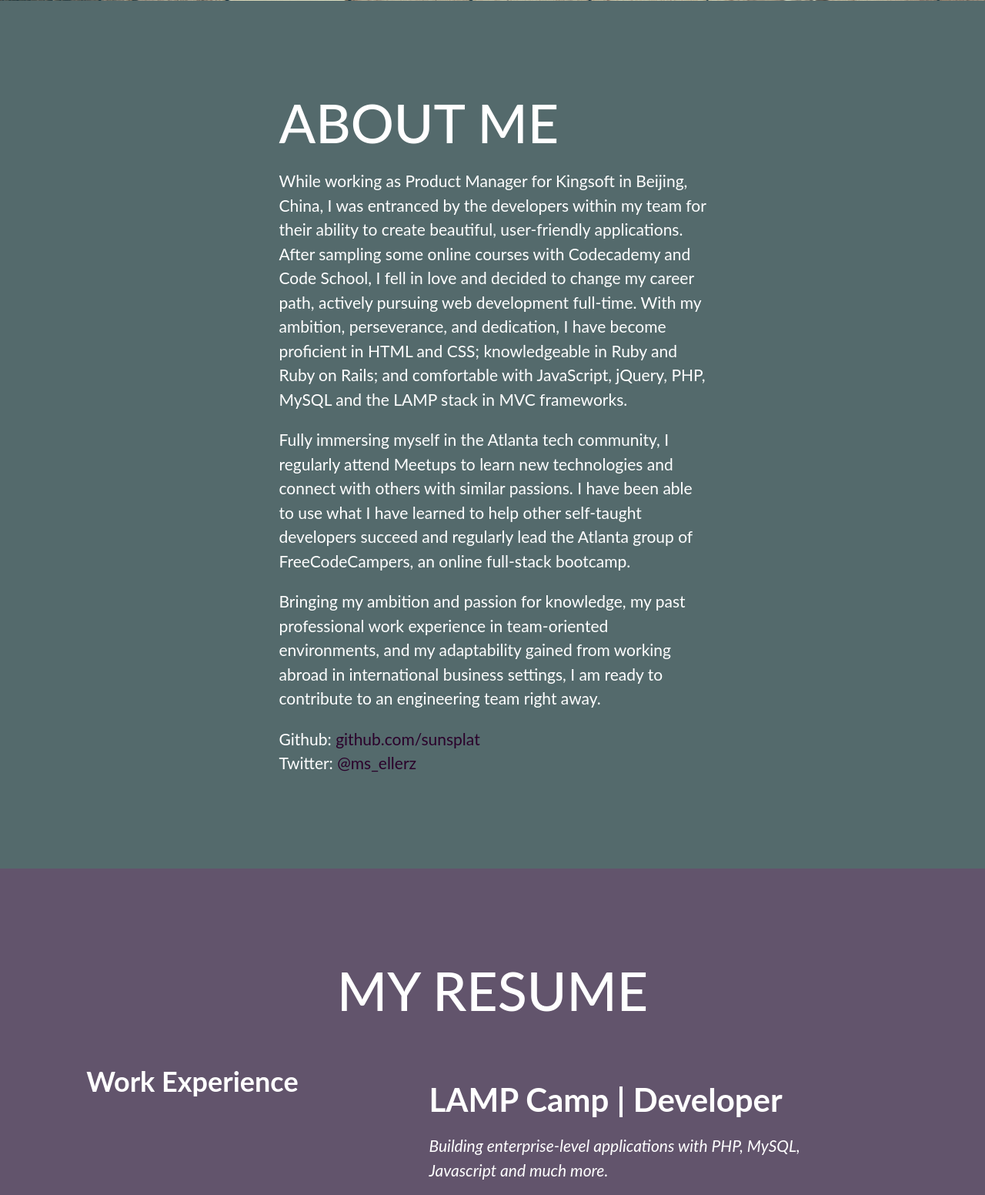
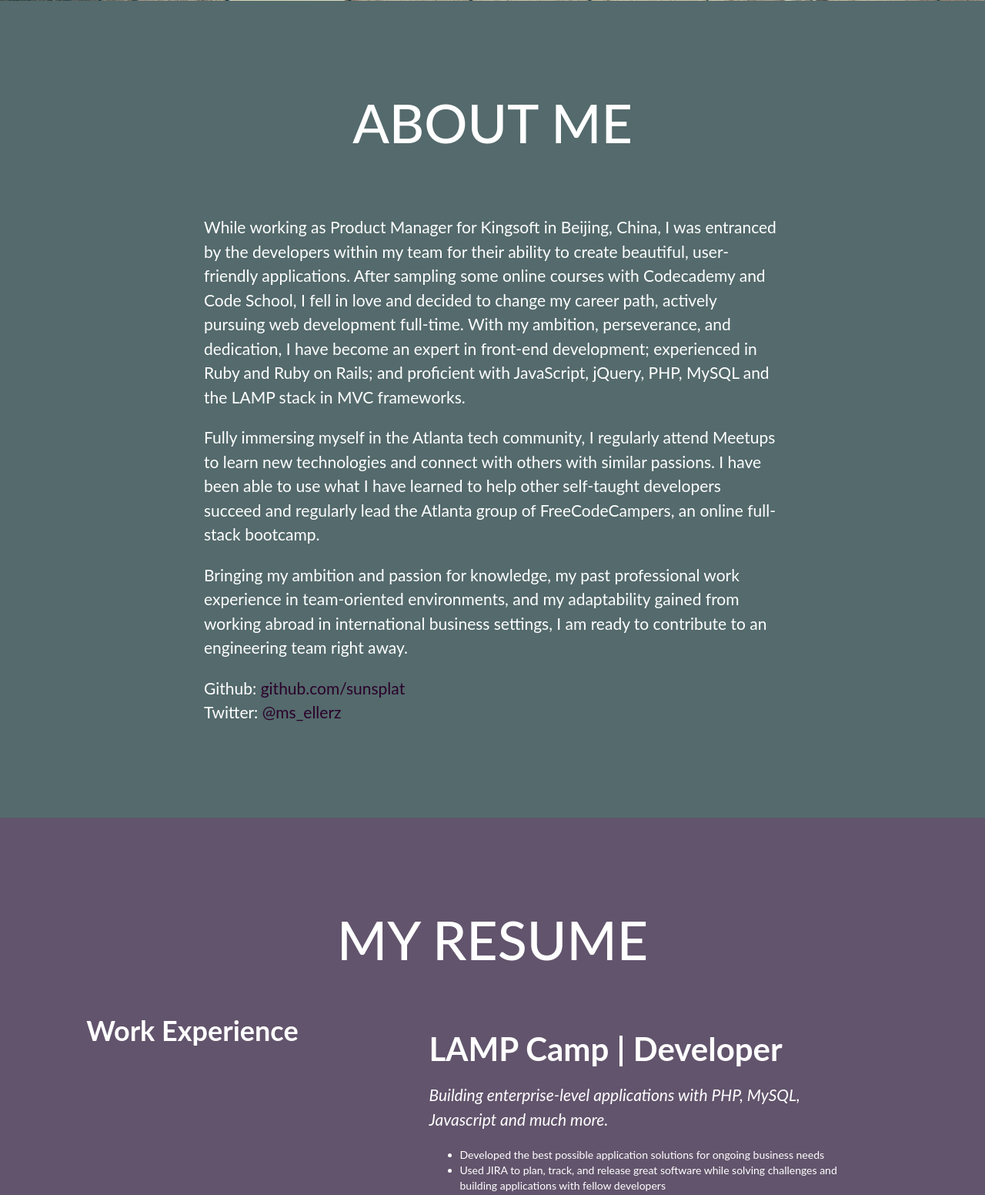
Before and after one commit to sunsplat/portfolio, a CodeIgniter app: page /codeigniter/ in a window 1280 px wide. Shown: the part 820-2372 px from the top of the page at 77% size. Run offline with CodeIgniter, Linux system fonts and the light colour scheme; tables that the repository leaves empty or names only in its code hold one stand-in row (values such as "Sample post"); grey boxes marked "Sample" are stand-in pictures; data that the repository does not hold is empty; some libraries are stand-ins or nearby versions.

Commit message:
adding second row

```diff
--- a/application/views/templates/snippets/about.php
+++ b/application/views/templates/snippets/about.php
@@ -1,17 +1,21 @@
 	<div class="container content">
+		<div class="row center">
+			<div class="col-md-6 col-md-offset-3 padBottom">
+				<h2>ABOUT ME</h2>
+			</div>
+		</div>
 		<div class="row">
-			<div class="col-md-6 col-md-offset-3">
-				<h2>ABOUT ME</h2>
+			<div class="col-md-8 col-md-offset-2">
 
-				<p> While working as Product Manager for Kingsoft in Beijing, China, I was entranced by the
-				developers within my team for their ability to create beautiful, user-friendly applications. After sampling some online courses with Codecademy and Code School, I fell in love and decided to change my career path, actively pursuing web development full-time.  With my ambition, perseverance, and dedication, I have become proficient in HTML and CSS; knowledgeable in Ruby and Ruby on Rails; and comfortable with JavaScript, jQuery, PHP, MySQL and the LAMP stack in MVC frameworks. </p>
+				<p>While working as Product Manager for Kingsoft in Beijing, China, I was entranced by the developers within my team for their ability to create beautiful, user-friendly applications. After sampling some online courses with Codecademy and Code School, I fell in love and decided to change my career path, actively pursuing web development full-time.  With my ambition, perseverance, and dedication, I have become an expert in front-end development; experienced in Ruby and Ruby on Rails; and proficient with JavaScript, jQuery, PHP, MySQL and the LAMP stack in MVC frameworks. </p>
 
 				<p>Fully immersing myself in the Atlanta tech community, I regularly attend Meetups to learn new technologies and connect with others with similar passions. I have been able to use what I have learned to help other self-taught developers succeed and regularly lead the Atlanta group of FreeCodeCampers, an online full-stack bootcamp.</p>
 
 				<p>Bringing my ambition and passion for knowledge, my past professional work experience in team-oriented environments, and my adaptability gained from working abroad in international business settings, I am ready to contribute to an engineering team right away. </p>
 
-				<p class="about">Github: <a href="http://github.com/sunsplat">github.com/sunsplat</a><br>
+				<p>Github: <a href="http://github.com/sunsplat">github.com/sunsplat</a><br>
 				Twitter: <a href="http://www.twitter.com/ms_ellerz">@ms_ellerz</a></p>
+
 			</div>
 		</div>
 	</div>
```
